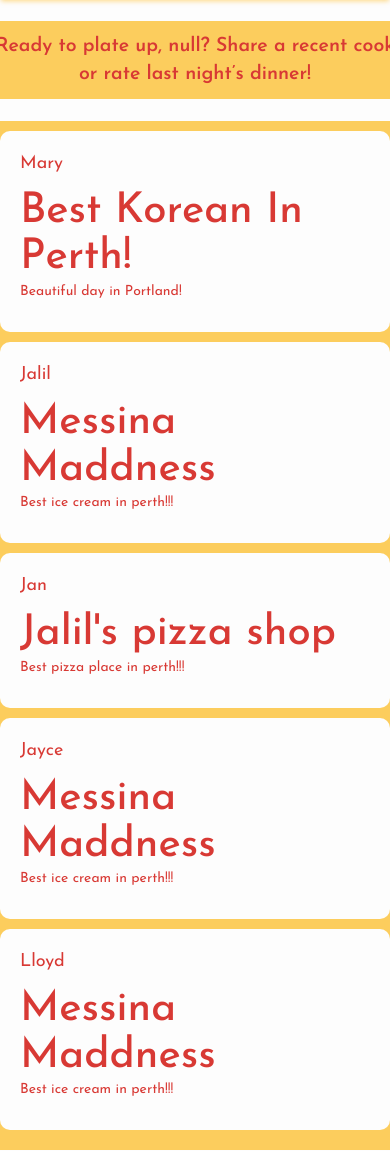
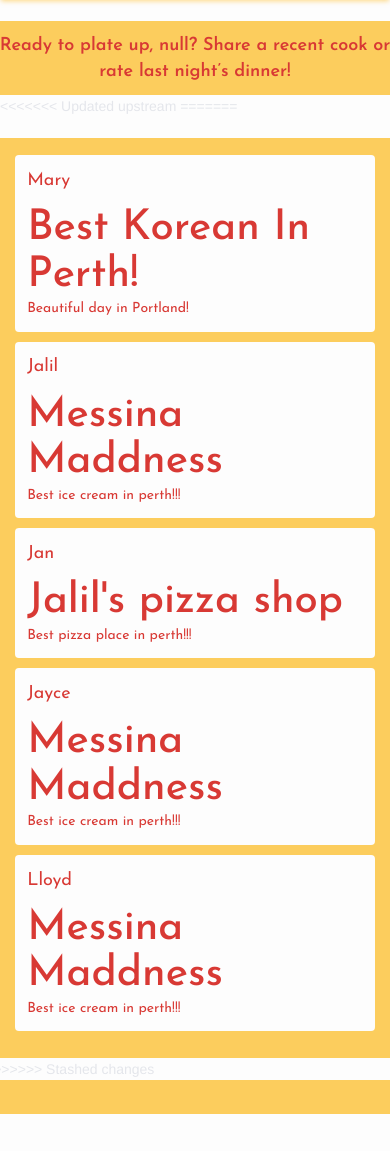
Before and after one commit to Jalil32/awd-3403, a Flask app: template app/templates/home_page.html in a window 390 px wide. Shown: the part 88-1239 px from the top of the page. After the commit the page ends 1202 px from the top, so only its background shows below. Run offline with Flask 3, Linux system fonts and the light colour scheme; the template is opened without the code that fills it, so the values that code supplies are empty.

Commit message:
unstash changes

```diff
--- a/app/static/css/homepage.css
+++ b/app/static/css/homepage.css
@@ -28,15 +28,36 @@ main {
     padding: 12px 5px 10px 5px;
     font-family: "Josefin Sans", sans-serif;
     font-weight: 600;
+
+    display: block;
+    max-width: 100%;
+    overflow-x: hidden;
+    overflow-y: scroll;
 }
 
+#feed {
+    padding: 2vh;
+    overflow-x: hidden;
+    overflow-y: scroll;
+    background-color: #FCCD5D;
+    border-radius: 0.6vw;
+    max-width: 100%;
+    display: block;
+}
 
-#feed {
-    padding-top: 10px;
-    padding-bottom: 10px;
-    overflow:scroll;
-    background-color: #FCCD5D;
-    border-radius: 10px;
+#post_container {
+    overflow-x: hidden;
+    overflow-y: scroll;
+    border-radius: 1vw;
+    border-color: #000000;
+    padding: 1.5vh;
+    margin-right: 1.5vh;
+    margin-left: 1.5vh;
+    background-color: #fdfdfd;
+    z-index: 10;
+    margin-bottom: 10px;
+    max-width: 100%;
+    box-sizing: border-box;
 }
 
 #feed_stars{
@@ -48,15 +69,8 @@ main {
     width: 1em;
     font-size: 3vh;
     margin-bottom: 1.5vh;
-}
+    padding: 10px;
 
-#post_container {
-    border-radius: 10px;
-    border-color: #000000;
-    padding: 20px;
-    background-color: #fdfdfd;
-    z-index: 10;
-    margin-bottom: 10px;
 }
 
 #post_title {
@@ -71,6 +85,7 @@ main {
 #post_user, #post_title, #post_body {
     color: #D83934;
     font-family: "Josefin Sans", sans-serif;
+    margin-bottom: 0;
 }
 #post_user {
     font-size: 13.5pt;
@@ -88,8 +103,5 @@ main {
         float: none;
     }
 
-    #intro-text {
-       font-size: 5vw;
-    }
 
 }
--- a/app/static/css/post_form.css
+++ b/app/static/css/post_form.css
@@ -48,7 +48,7 @@
     padding: 10px 10px;
     display: flex;
     font-family: "Josefin Sans", sans-serif;
-    font-size: 3.5px;
+    font-size: 3.5vh;
     color: #D83934;
 }
 
@@ -61,7 +61,7 @@
 }
 
 .form-label {
-    font-size: 16px;
+    font-size: 13pt;
     color: #444;
     font-family: "Josefin Sans", sans-serif;
     text-align: left;
@@ -84,7 +84,7 @@
     border: 1px solid #ccc;
     color: #000000;
     border-radius: 8px;
-    font-size: 16px;
+    font-size: 13pt;
     width: 100%;
     box-sizing: border-box;
     min-width: 100%;
@@ -255,4 +255,10 @@
     #x_btn{
         padding-top: 0.5vh;
     }
+    #post-text,  #post-body{
+        font-size: 2vh;
+    }
+    .form_label{
+        font-size: 1vh;
+    }
 }
--- a/app/templates/home_page.html
+++ b/app/templates/home_page.html
@@ -50,6 +50,62 @@
                 </div>
                 <div class="col-sm-3"></div>
             </div>
+<<<<<<< Updated upstream
+=======
+            <div class="col-sm-3"></div>
+        </div>
+
+        <div id="popupOverlay" class="overlay-container">
+            <div class="popup-box">
+                <div class="popup-inner">
+                <h2 id="popup-title">New Post <button onclick="togglePopup()" class="close-button"> <p id="x_btn"> &times;<p></button> </h2>
+                <h2 id="post-text">Review the latest dining experience you had in Perth or find out where to go next! </h2>
+                <form onsubmit="submitPost(); return false;" class="form-container">
+                    <div class="radio-buttons">
+                        <div class="radio-option">
+                            <label class="button-labels" for="review">Write a Review.</label>
+                            <input type="radio" id="Review" name="option" onChange="toggleRating()" value="review" required checked>
+                        </div>
+                        <div class="radio-option">
+                            <label class="button-labels" for="request">Find a plate.</label>
+                            <input type="radio" id="Request" name="option" value="request" onChange="toggleRating()" >
+                        </div>
+                    </div>
+                    <label class="form-label" for="name"> Post-Title: </label>
+                    <input class="form-input" type="text" placeholder="Name your post" id="post-title" name="name" required>
+                    <div class="inline-rating">
+                        <label class="form-label" style= for="name"> Rating: </label>
+                        <div class="rate" id="ratingStars">
+                            <input type="radio" id="star5" name="rate" value="5" />
+                            <label for="star5" title="text">5 stars</label>
+                            <input type="radio" id="star4" name="rate" value="4" />
+                            <label for="star4" title="text">4 stars</label>
+                            <input type="radio" id="star3" name="rate" value="3" />
+                            <label for="star3" title="text">3 stars</label>
+                            <input type="radio" id="star2" name="rate" value="2" />
+                            <label for="star2" title="text">2 stars</label>
+                            <input type="radio" id="star1" name="rate" value="1" />
+                            <label for="star1" title="text" required >1 star</label>
+                        </div>
+                    </div>
+                    <label class="form-label" for="name">Give us all the deets!</label>
+                    <textarea id="post-body" placeholder="Leave a review!!" cols="50" rows="10" required></textarea>
+                    <label id="post_picture" class="form-label" for="name">Show your plate!</label>
+                    <input id="upload_picture" type="file">
+                    <button class="btn-submit" type="submit" >Plate it</button>
+                </form>
+            </div>
+
+            </div>
+        </div>
+        <br>
+        <div class="row">
+            <div class="col-sm-4"></div>
+            <div id="feed" class="col-sm-4">
+
+            </div>
+            <div class="col-sm-4"></div>
+>>>>>>> Stashed changes
 
             <div id="popupOverlay" class="overlay-container">
                 <div class="popup-box">
```
